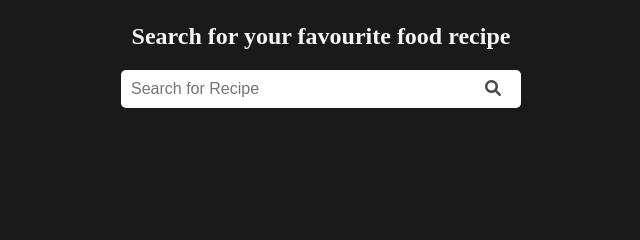
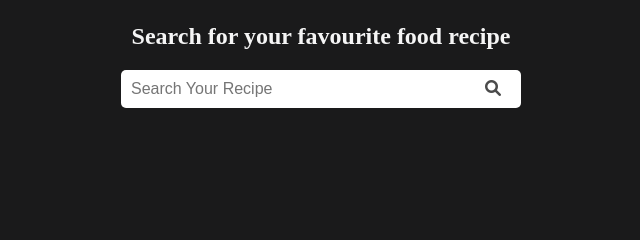
Before and after one commit to alfred-xl/Food-recipe-app, a plain HTML site: page index.html in a window 1280 px wide. Shown: the part 362-602 px from the top of the page, 319-959 px from the left. Drawn offline with Linux system fonts and the light colour scheme.

Commit message:
Update index.html

```diff
--- a/index.html
+++ b/index.html
@@ -13,7 +13,7 @@
         <h1 class="brand">Recipe App</h1>
         <h2 class="intro">Search for your favourite food recipe </h2>
         <form>
-          <input type="text" placeholder="Search for Recipe" />
+          <input type="text" placeholder="Search Your Recipe" />
           <i class="fas fa-search"></i>
         </form>
         <div class="search-result">
```
